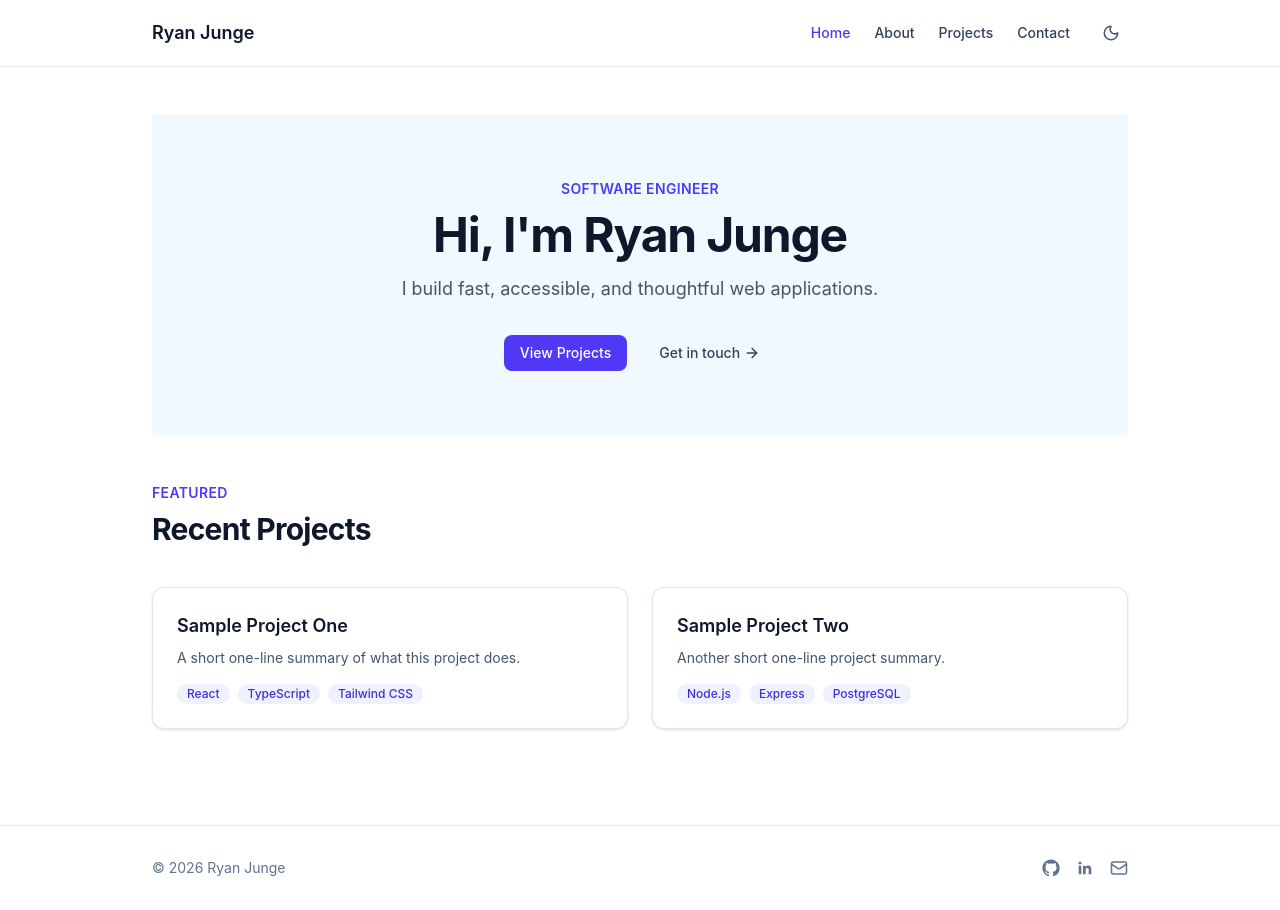
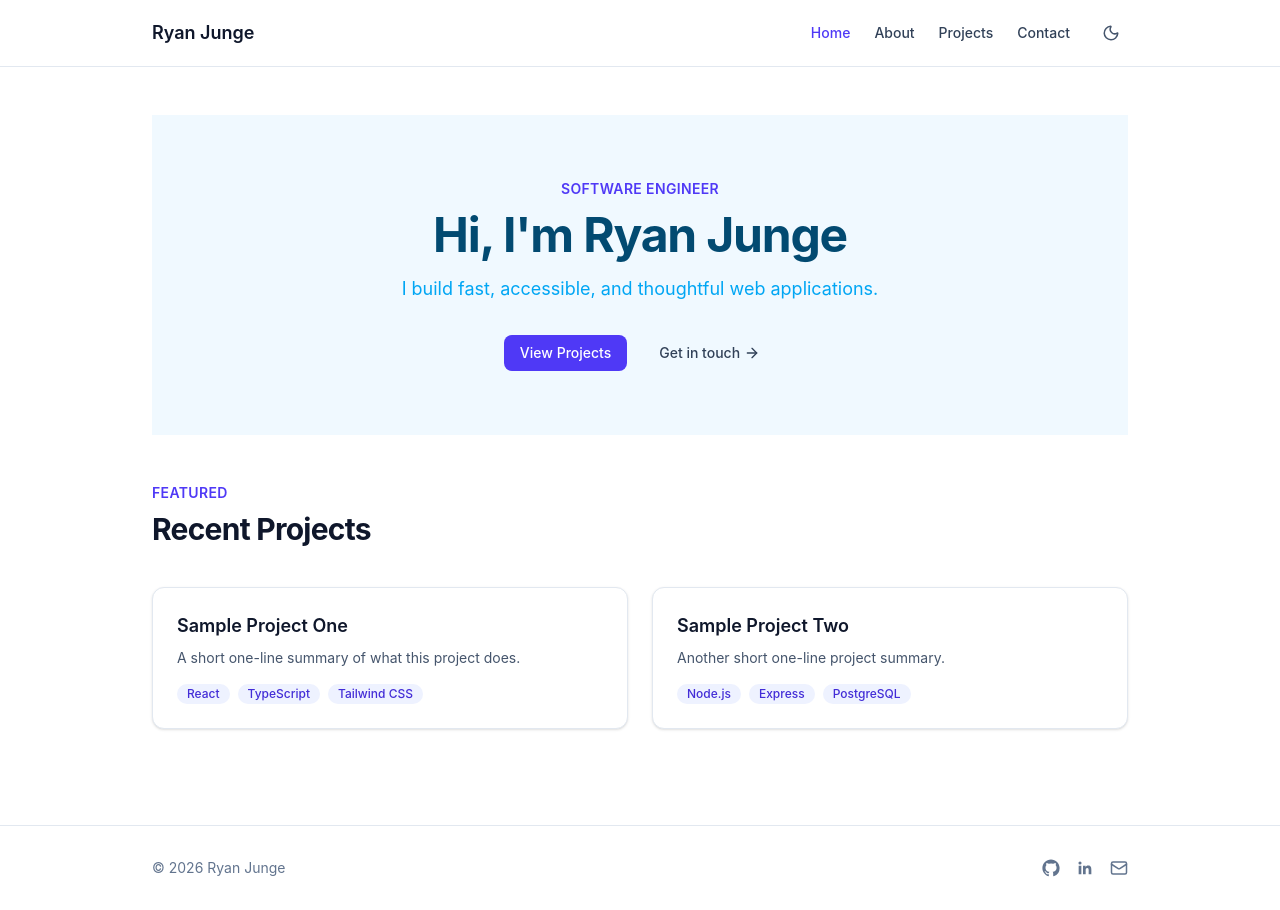
Before and after one commit to Ryguy1995/ryanjunge.dev, a React (Vite) app: page / in a window 1280 px wide. Built offline with nearby package versions, Linux system fonts and the light colour scheme.

Commit message:
Update Home.tsx
styling

```diff
--- a/src/pages/Home.tsx
+++ b/src/pages/Home.tsx
@@ -17,15 +17,15 @@ export function Home() {
         initial={{ opacity: 0, y: 12 }}
         animate={{ opacity: 1, y: 0 }}
         transition={{ duration: 0.4 }}
-        className="py-16 text-center bg-sky-50 dark:bg-sky-900 text-cyan-900 dark:text-cyan-50"
+        className="py-16 text-center bg-sky-50 dark:bg-sky-900"
       >
         <p className="mb-3 text-sm font-semibold uppercase tracking-wide text-indigo-600 dark:text-indigo-400">
           {siteConfig.role}
         </p>
-        <h1 className="text-4xl font-bold tracking-tight text-slate-900 sm:text-5xl dark:text-slate-100">
+        <h1 className="text-4xl font-bold tracking-tight text-sky-900 sm:text-5xl dark:text-sky-50">
           Hi, I'm {siteConfig.name}
         </h1>
-        <p className="mx-auto mt-4 max-w-xl text-lg text-slate-600 dark:text-slate-400">
+        <p className="mx-auto mt-4 max-w-xl text-lg text-sky-500 dark:text-sky-500">
           {siteConfig.tagline}
         </p>
         <div className="mt-8 flex justify-center gap-4">
```
